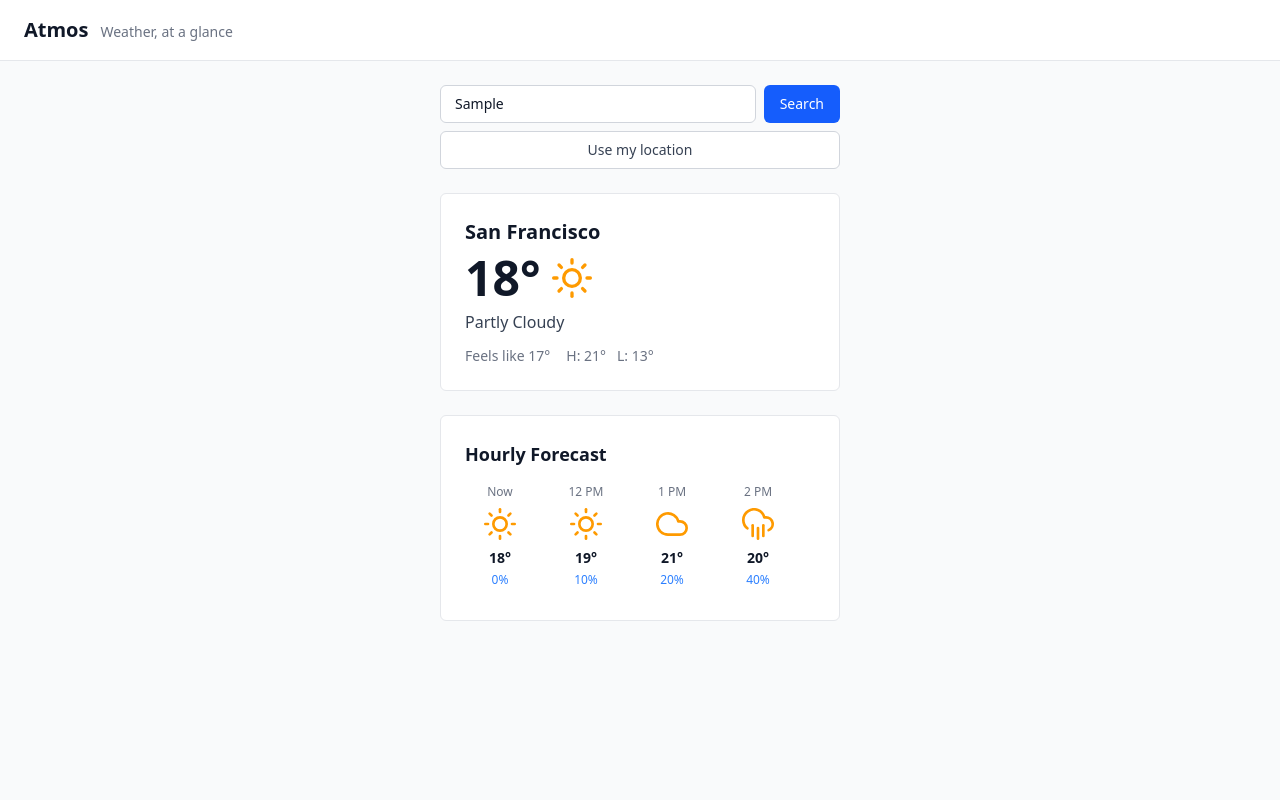
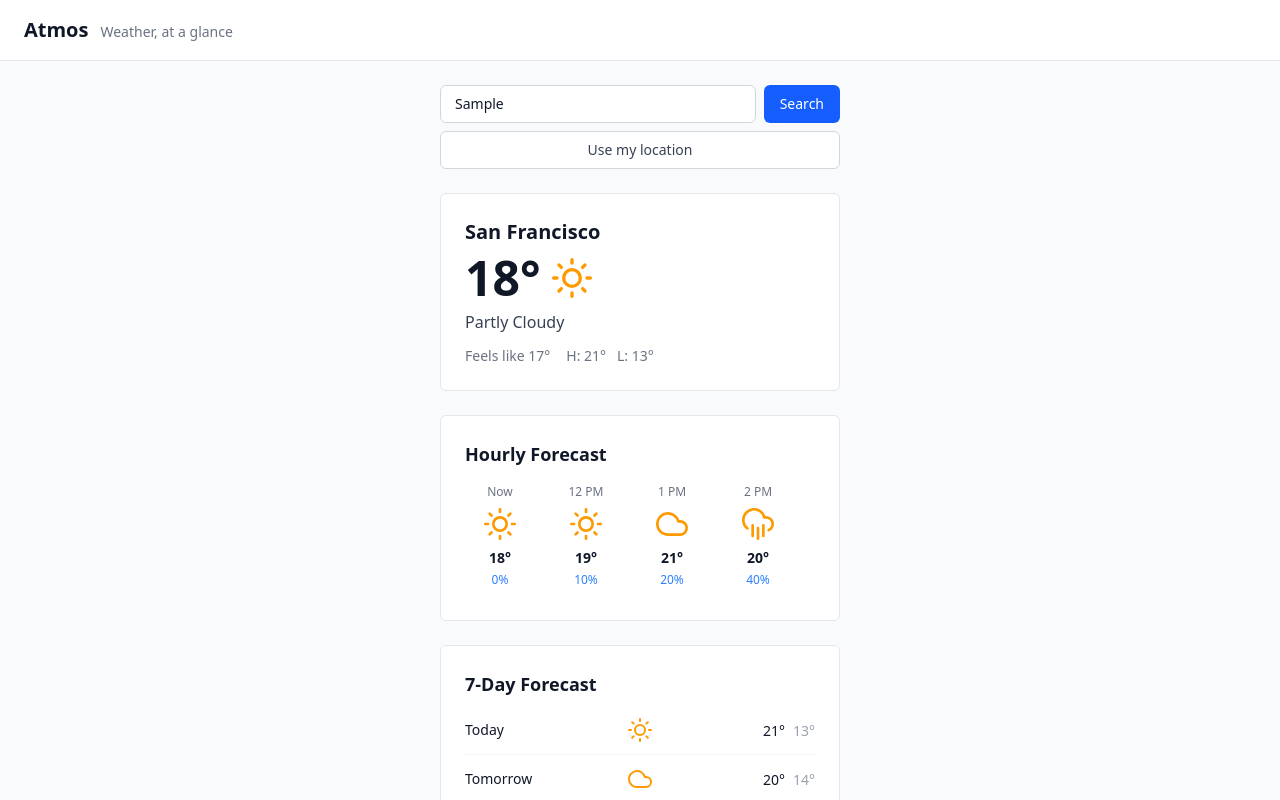
Before and after one commit to RajBhokare/Atmos-Weather-App, a React (Vite) app: page / in a window 1280 px wide. Both pictures are taken after typing "Sample" into the empty fields and a click on the button "Search". Shown: the top 800 px of the page. Built offline with nearby package versions, Linux system fonts and the light colour scheme.

Commit message:
DailyForecast component

```diff
--- a/src/App.jsx
+++ b/src/App.jsx
@@ -4,6 +4,7 @@ import SearchBar from "./components/SearchBar.jsx";
 import EmptyState from "./components/EmptyState.jsx";
 import CurrentWeather from "./components/CurrentWeather.jsx";
 import HourlyForecast from "./components/HourlyForecast.jsx";
+import DailyForecast from "./components/DailyForecast.jsx";
 
 const mockCurrentWeather = {
   locationName: "San Francisco",
@@ -22,6 +23,16 @@ const mockHourly = [
   { time: "2 PM", temperature: 20, precipitation: 40, code: "rainy" },
   { time: "3 PM", temperature: 19, precipitation: 60, code: "rainy" },
   { time: "4 PM", temperature: 17, precipitation: 15, code: "cloudy" },
+];
+
+const mockDaily = [
+  { day: "Today", code: "sunny", high: 21, low: 13 },
+  { day: "Tomorrow", code: "cloudy", high: 20, low: 14 },
+  { day: "Wed", code: "rainy", high: 17, low: 11 },
+  { day: "Thu", code: "thunderstorm", high: 16, low: 10 },
+  { day: "Fri", code: "cloudy", high: 19, low: 12 },
+  { day: "Sat", code: "sunny", high: 22, low: 13 },
+  { day: "Sun", code: "clear-night", high: 23, low: 15 },
 ];
 
 function App() {
@@ -52,6 +63,7 @@ function App() {
           <>
             <CurrentWeather data={mockCurrentWeather} />
             <HourlyForecast hours={mockHourly} />
+            <DailyForecast days={mockDaily} />
           </>
         )}
       </main>
--- /dev/null
+++ b/src/components/DailyForecast.jsx
@@ -0,0 +1,39 @@
+import WeatherIcon from "./WeatherIcon.jsx";
+
+export default function DailyForecast({ days }) {
+  if (!days || days.length === 0) return null;
+
+  const formatTemp = (val) => {
+    if (val === undefined || val === null) return "";
+    return typeof val === "number" ? `${Math.round(val)}\u00b0` : val;
+  };
+
+  return (
+    <div className="bg-white border border-gray-200 rounded-md p-6 max-w-md w-full mx-auto">
+      <h2 className="text-lg font-semibold text-gray-900 mb-2">7-Day Forecast</h2>
+      <div className="divide-y divide-gray-100">
+        {days.map((item, index) => (
+          <div
+            key={item.day || index}
+            className="flex items-center justify-between py-3"
+          >
+            <span className="w-24 text-sm font-medium text-gray-900">
+              {item.day}
+            </span>
+            <div className="flex justify-center flex-1">
+              <WeatherIcon code={item.code} className="w-6 h-6 text-amber-500" />
+            </div>
+            <div className="w-24 text-right space-x-2">
+              <span className="text-sm font-medium text-gray-900">
+                {formatTemp(item.high)}
+              </span>
+              <span className="text-sm text-gray-400">
+                {formatTemp(item.low)}
+              </span>
+            </div>
+          </div>
+        ))}
+      </div>
+    </div>
+  );
+}
```
